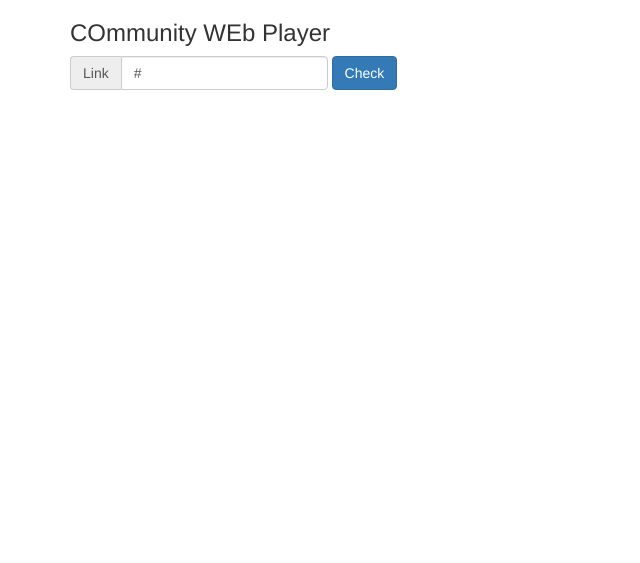
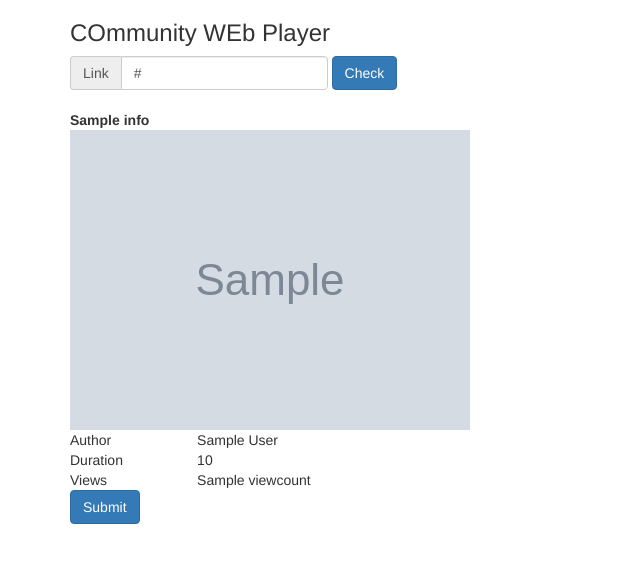
Before and after one commit to fopina/coweplayer, a Django app: template cowepl/templates/cowepl/add_music.html in a window 1280 px wide. Shown: the top 563 px of the page, without its empty margins (0-640 px from the left). Run offline with Django 3.2, Linux system fonts and the light colour scheme; the template is opened without the code that fills it: most values are stand-ins (such as "Sample title", 1, 10 or a date in 2020); grey boxes marked "Sample" are stand-in pictures; some libraries are stand-ins or nearby versions.

Commit message:
video info

```diff
--- a/cowepl/templates/cowepl/add_music.html
+++ b/cowepl/templates/cowepl/add_music.html
@@ -12,6 +12,38 @@
     <button type="submit" class="btn btn-primary">Check</button>
 </form>
 {% if info %}
-
+<div>&nbsp;</div>
+<table>
+    <thead>
+        <th colspan="2">
+            {{ info.title }}
+        </th>
+    </thead>
+    <tbody>
+        <tr>
+            <td colspan="2">
+                <img src="{{ info.thumb }}" />
+            </td>
+        </tr>
+        <tr>
+            <td>Author</td>
+            <td>{{ info.author }}</td>
+        </tr>
+        <tr>
+            <td>Duration</td>
+            <td>{{ info.duration }}</td>
+        </tr>
+        <tr>
+            <td>Views</td>
+            <td>{{ info.viewcount }}</td>
+        </tr>
+    </tbody>
+</table>
+<form class="form-inline" action="{% url 'cowepl:add' %}" method="POST">
+    {% csrf_token %}
+    <input type="hidden" id="link" name="link" value="{{ link }}">
+    <input type="hidden" id="confirm" name="confirm" value="1">
+    <button type="submit" class="btn btn-primary">Submit</button>
+</form>
 {% endif %}
 {% endblock %}
```
